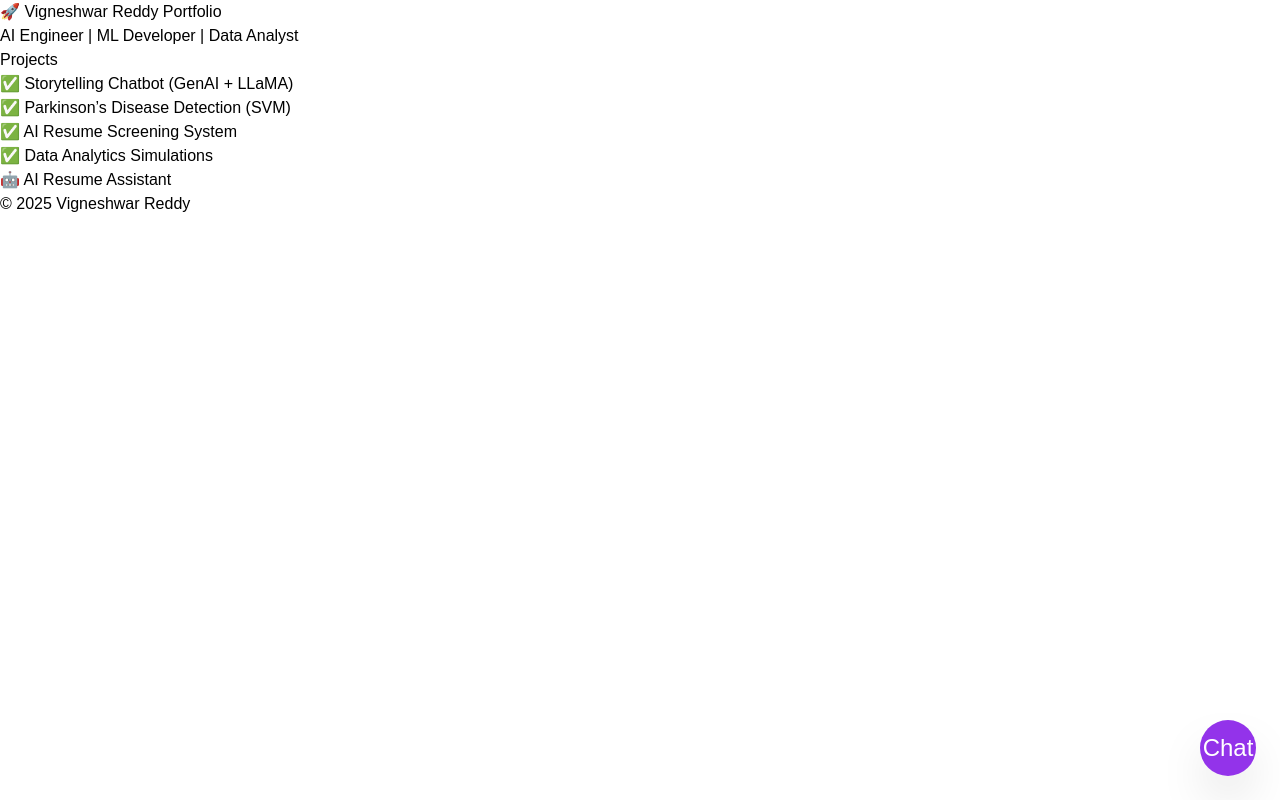
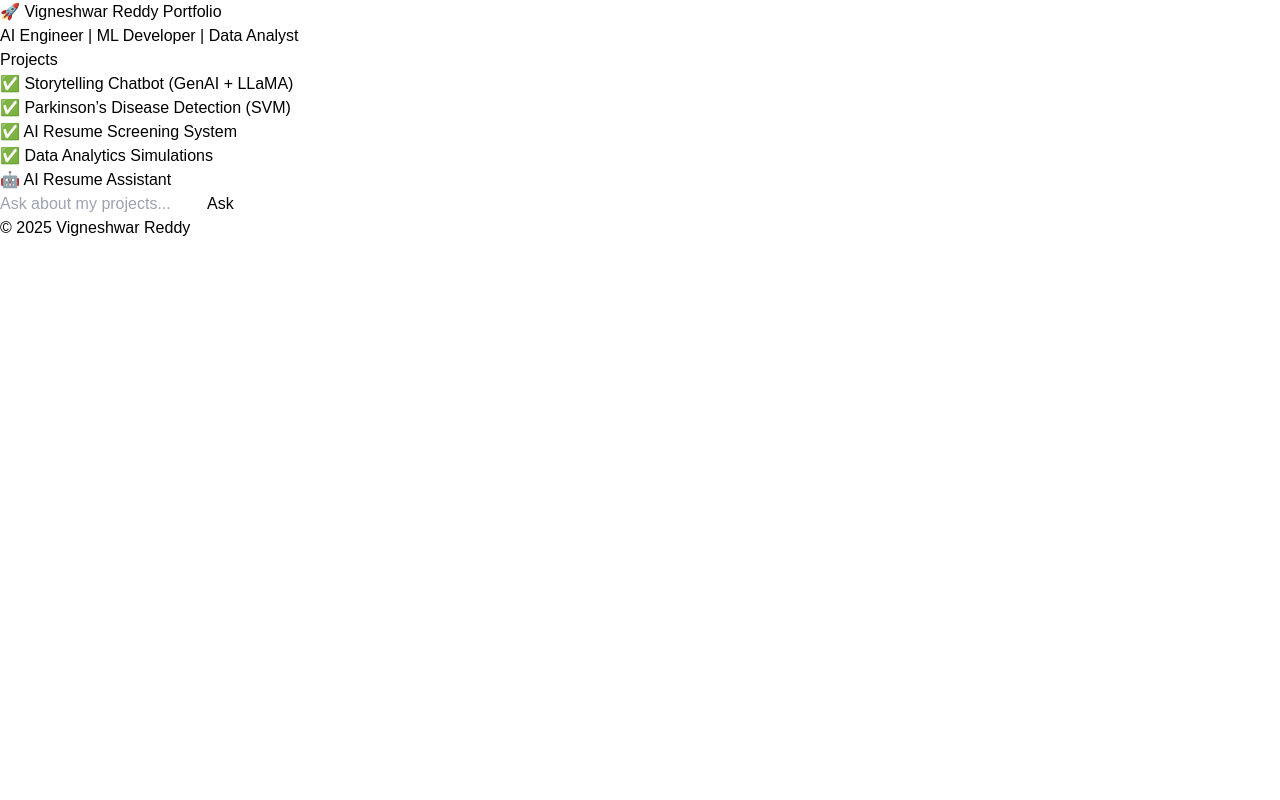
Before and after one commit to vigneshwarreddy-kasarla/vigneshwar-portfolio-2026, a React (Vite) app: page / in a window 1280 px wide. Built offline with nearby package versions, Linux system fonts and the light colour scheme.

Commit message:
Refactor AIChat component for question and answer

```diff
--- a/src/components/AIChat.jsx
+++ b/src/components/AIChat.jsx
@@ -1,60 +1,32 @@
-import { useState } from 'react';
+import { useState } from "react";
 
-export default function AIChat() {
-  const [open, setOpen] = useState(false);
-  const [messages, setMessages] = useState([]);
-  const [input, setInput] = useState('');
-  const [loading, setLoading] = useState(false);
+function AIChat() {
+  const [question, setQuestion] = useState("");
+  const [answer, setAnswer] = useState("");
 
-  const send = async () => {
-    if (!input.trim()) return;
-    const userMsg = { role: 'user', content: input };
-    setMessages(m => [...m, userMsg]);
-    setLoading(true);
+  const askAI = () => {
+    if (!question.trim()) {
+      setAnswer("Please ask a question.");
+      return;
+    }
 
-    const res = await fetch('https://vigneshwar-ai-chat.lovable.app/api/chat', {
-      method: 'POST',
-      headers: { 'Content-Type': 'application/json' },
-      body: JSON.stringify({ message: input })
-    });
-    const data = await res.json();
-
-    setMessages(m => [...m, { role: 'assistant', content: data.reply }]);
-    setInput('');
-    setLoading(false);
+    // Temporary demo AI response
+    setAnswer("This is your AI Resume Assistant. Backend will be connected next!");
   };
 
   return (
-    <>
-      <button
-        onClick={() => setOpen(!open)}
-        className="fixed bottom-6 right-6 bg-purple-600 hover:bg-purple-700 text-white text-2xl rounded-full w-14 h-14 shadow-2xl z-50"
-      >
-        Chat
-      </button>
+    <div className="chat-box">
+      <input
+        type="text"
+        placeholder="Ask about my projects..."
+        value={question}
+        onChange={(e) => setQuestion(e.target.value)}
+      />
+      <button onClick={askAI}>Ask</button>
 
-      {open && (
-        <div className="fixed bottom-20 right-6 w-96 h-96 bg-gray-900 rounded-2xl shadow-2xl flex flex-col border border-purple-600 z-50">
-          <div className="bg-purple-600 p-4 rounded-t-2xl font-bold text-center">Ask me about Vigneshwar</div>
-          <div className="flex-1 overflow-y-auto p-4 space-y-4">
-            {messages.map((m, i) => (
-              <div key={i} className={m.role === 'user' ? 'text-right' : 'text-left'}>
-                <span className={`inline-block px-4 py-2 rounded-2xl ${m.role === 'user' ? 'bg-purple-700' : 'bg-gray-700'}`}>
-                  {m.content}
-                </span>
-              </div>
-            ))}
-            {loading && <div className="text-center text-gray-400">Thinking...</div>}
-          </div>
-          <input
-            value={input}
-            onChange={e => setInput(e.target.value)}
-            onKeyPress={e => e.key === 'Enter' && send()}
-            placeholder="e.g. What is his best ML project?"
-            className="m-4 p-3 bg-gray-800 rounded-xl focus:outline-none focus:ring-2 focus:ring-purple-600"
-          />
-        </div>
-      )}
-    </>
+      {answer && <p className="answer">🤖 {answer}</p>}
+    </div>
   );
 }
+
+export default AIChat;
```
